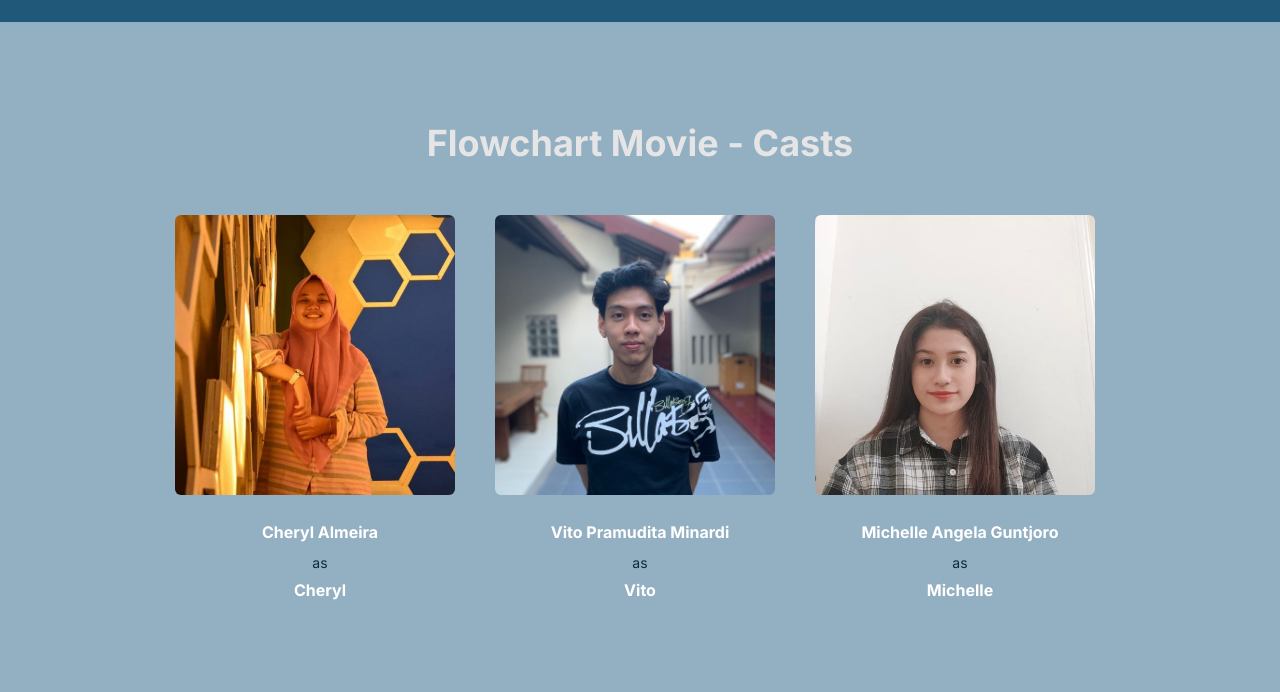
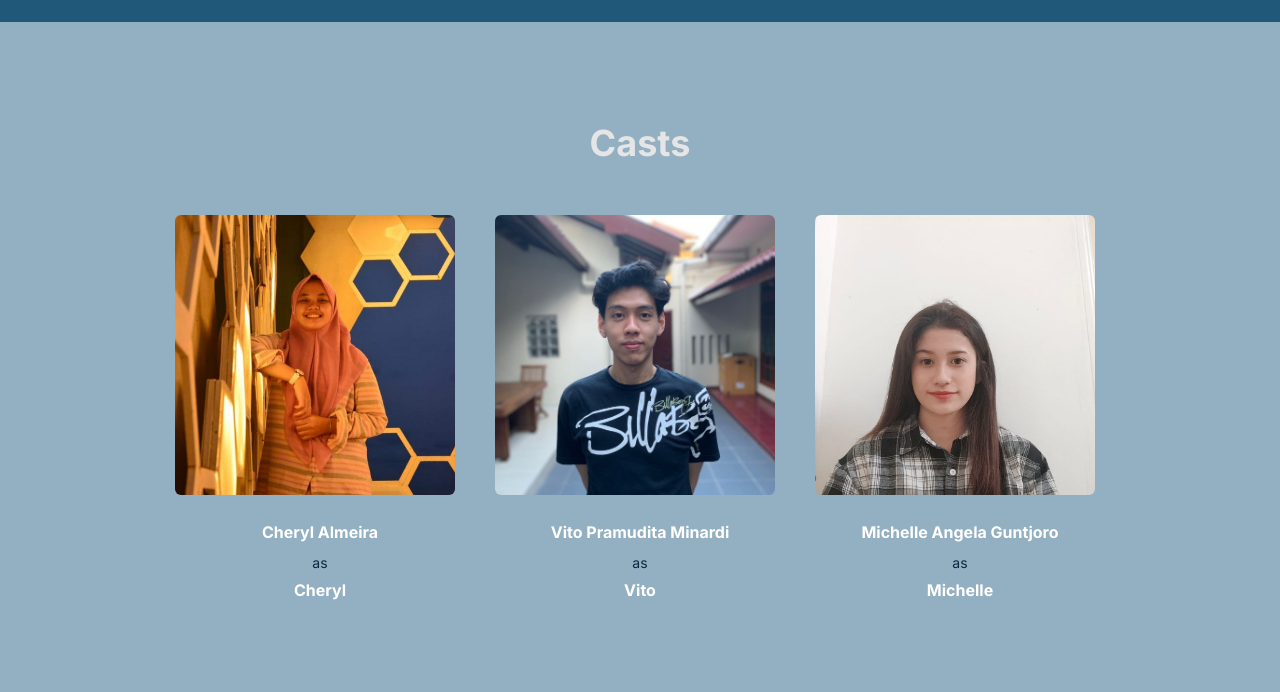
Before and after one commit to MichelleAG27/mulsys-lec, a plain HTML site: page casts.html in a window 1280 px wide. Shown: the part 108-800 px from the top of the page. Drawn offline with nearby package versions, Linux system fonts and the light colour scheme.

Commit message:
Changed casts title

```diff
--- a/casts.html
+++ b/casts.html
@@ -53,7 +53,7 @@
 <section class="casts">
   <div class="container">
     <div class="service-content2">
-          <h2 class="h2 section-title">Flowchart Movie - Casts</h2>
+          <h2 class="h2 section-title">Casts</h2>
           <ul class="member">
             <li>
               <div class="member-card">
```
